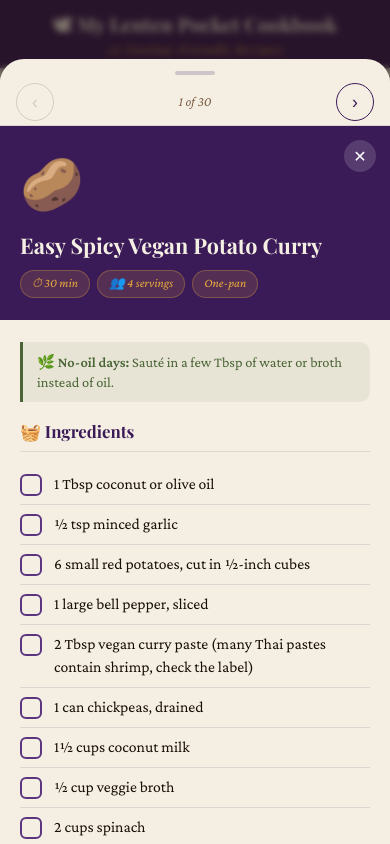
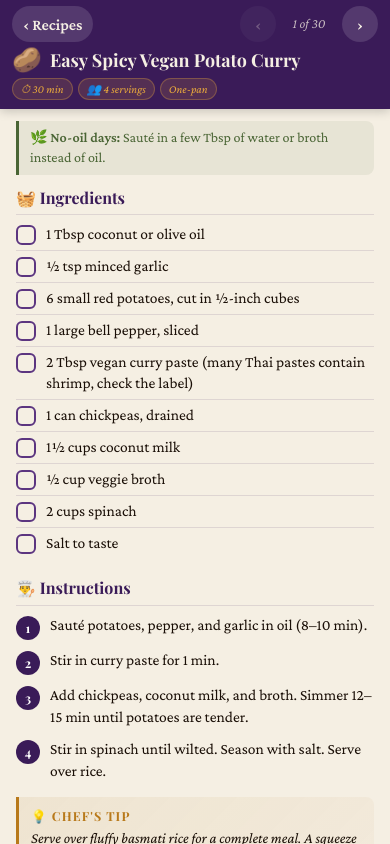
Before and after one commit to BirdsongMT/Lenten-Cookbook, a plain HTML site: page index.html in a window 390 px wide. Both pictures are taken after a click on the element 195 px from the left and 307 px from the top of the page. Drawn offline with nearby package versions, Linux system fonts and the light colour scheme; a web font is replaced by a local one.

Commit message:
Full-screen recipe pages with compact header, denser layout, phone back button support
Co-Authored-By: Claude Opus 5.5 <noreply@anthropic.com>
Claude-Session: https://claude.ai/code/session_01FscznGFMgEC6me5AXhVnEi

```diff
--- a/index.html
+++ b/index.html
@@ -104,60 +104,56 @@
     .empty-emoji{font-size:3rem;display:block;margin-bottom:12px;}
 
     /* ── MODAL */
-    .overlay{position:fixed;inset:0;background:rgba(26,15,7,0.55);z-index:200;opacity:0;pointer-events:none;transition:opacity 0.3s ease;backdrop-filter:blur(3px);}
-    .overlay.open{opacity:1;pointer-events:all;}
-    .sheet{position:fixed;left:0;right:0;bottom:0;max-height:93vh;background:var(--bg);border-radius:24px 24px 0 0;z-index:201;transform:translateY(100%);transition:transform 0.4s cubic-bezier(0.16,1,0.3,1);overflow:hidden;display:flex;flex-direction:column;}
-    .sheet.open{transform:translateY(0);}
-    .drag-handle{width:40px;height:4px;background:rgba(58,27,88,0.2);border-radius:100px;margin:12px auto 0;flex-shrink:0;}
-    .sheet-header{background:var(--purple);padding:18px 20px 22px;flex-shrink:0;position:relative;}
-    .sheet-close{position:absolute;top:14px;right:14px;width:32px;height:32px;border-radius:50%;background:rgba(255,255,255,0.15);border:none;color:white;font-size:1rem;cursor:pointer;display:flex;align-items:center;justify-content:center;transition:background 0.15s;}
-    .sheet-close:hover{background:rgba(255,255,255,0.25);}
-    .sheet-emoji{font-size:3.2rem;display:block;margin-bottom:7px;}
-    .sheet-title{font-family:'Playfair Display',serif;font-size:1.35rem;font-weight:700;color:#F5EFE3;line-height:1.2;margin-bottom:11px;}
-    .sheet-badges{display:flex;gap:7px;flex-wrap:wrap;}
-    .sheet-badge{font-size:0.78rem;color:var(--gold-l);background:rgba(232,168,60,0.15);border:1px solid rgba(232,168,60,0.3);padding:3px 11px;border-radius:100px;font-style:italic;}
-    .sheet-body{overflow-y:auto;padding:22px 20px 32px;flex:1;-webkit-overflow-scrolling:touch;}
+    .sheet{position:fixed;inset:0;background:var(--bg);z-index:201;display:flex;flex-direction:column;transform:translateX(100%);visibility:hidden;transition:transform 0.3s cubic-bezier(0.16,1,0.3,1),visibility 0s linear 0.3s;}
+    .sheet.open{transform:none;visibility:visible;transition:transform 0.3s cubic-bezier(0.16,1,0.3,1),visibility 0s;}
+    .sheet-header{background:var(--purple);padding:calc(6px + env(safe-area-inset-top,0px)) 12px 9px;flex-shrink:0;box-shadow:0 2px 10px rgba(0,0,0,0.2);}
+    .sh-bar{display:flex;align-items:center;justify-content:space-between;gap:8px;}
+    .sh-btn{min-width:36px;height:36px;padding:0 11px;border:none;border-radius:18px;background:rgba(255,255,255,0.13);color:#F5EFE3;font-family:'Crimson Pro',serif;font-size:1rem;font-weight:600;cursor:pointer;display:flex;align-items:center;justify-content:center;}
+    .sh-btn:disabled{opacity:0.3;cursor:default;}
+    .sh-nav{display:flex;align-items:center;gap:6px;}
+    .sh-counter{min-width:54px;text-align:center;font-size:0.85rem;font-style:italic;color:rgba(245,239,227,0.75);}
+    .sh-title-row{display:flex;align-items:center;gap:8px;margin-top:6px;}
+    .sheet-emoji{font-size:1.5rem;line-height:1;flex-shrink:0;}
+    .sheet-title{font-family:'Playfair Display',serif;font-size:1.12rem;font-weight:700;color:#F5EFE3;line-height:1.2;}
+    .sheet-badges{display:flex;gap:5px;flex-wrap:wrap;margin-top:6px;}
+    .sheet-badge{font-size:0.72rem;color:var(--gold-l);background:rgba(232,168,60,0.15);border:1px solid rgba(232,168,60,0.3);padding:1px 8px;border-radius:100px;font-style:italic;}
+    .sheet-body{overflow-y:auto;padding:12px 16px calc(24px + env(safe-area-inset-bottom,0px));flex:1;-webkit-overflow-scrolling:touch;overscroll-behavior:contain;}
 
     /* ── SPECIAL BADGE IN BODY */
-    .special-badge{display:inline-block;background:linear-gradient(135deg,var(--gold),var(--gold-l));color:white;font-size:0.78rem;font-weight:700;padding:5px 14px;border-radius:8px;margin-bottom:18px;letter-spacing:0.03em;}
+    .special-badge{background:linear-gradient(135deg,var(--gold),var(--gold-l));color:white;font-size:0.78rem;font-weight:700;padding:3px 10px;border-radius:6px;margin-bottom:10px;letter-spacing:0.03em;width:fit-content;display:block;}
 
     /* ── WARNING BOX */
-    .warn-box{background:rgba(181,82,42,0.08);border-left:3px solid var(--terra);border-radius:0 10px 10px 0;padding:11px 14px;margin-bottom:16px;font-size:0.9rem;color:var(--terra);font-weight:600;line-height:1.4;}
+    .warn-box{background:rgba(181,82,42,0.08);border-left:3px solid var(--terra);border-radius:0 8px 8px 0;padding:7px 11px;margin-bottom:10px;font-size:0.88rem;color:var(--terra);font-weight:600;line-height:1.4;}
 
     /* ── FUN FACT BOX */
-    .fun-box{background:rgba(58,27,88,0.06);border-left:3px solid var(--purple-l);border-radius:0 10px 10px 0;padding:11px 14px;margin-bottom:16px;font-size:0.9rem;color:var(--purple);font-style:italic;line-height:1.4;}
+    .fun-box{background:rgba(58,27,88,0.06);border-left:3px solid var(--purple-l);border-radius:0 8px 8px 0;padding:7px 11px;margin-bottom:10px;font-size:0.88rem;color:var(--purple);font-style:italic;line-height:1.4;}
 
     /* ── SECTION HEADING */
-    .sec-title{font-family:'Playfair Display',serif;font-size:1.05rem;font-weight:700;color:var(--purple);margin-bottom:13px;padding-bottom:6px;border-bottom:1.5px solid var(--border);}
+    .sec-title{font-family:'Playfair Display',serif;font-size:1rem;font-weight:700;color:var(--purple);margin-bottom:4px;padding-bottom:4px;border-bottom:1.5px solid var(--border);}
 
     /* ── INGREDIENTS */
-    .ing-list{list-style:none;margin-bottom:26px;}
-    .ing-item{display:flex;align-items:flex-start;gap:12px;padding:8px 0;border-bottom:1px solid var(--border);cursor:pointer;transition:background 0.1s;}
+    .ing-list{list-style:none;margin-bottom:16px;}
+    .ing-item{display:flex;align-items:flex-start;gap:10px;padding:5px 0;border-bottom:1px solid var(--border);cursor:pointer;transition:background 0.1s;}
     .ing-item:last-child{border-bottom:none;}
-    .ing-check{width:22px;height:22px;border-radius:6px;border:2px solid var(--purple-l);flex-shrink:0;margin-top:1px;display:flex;align-items:center;justify-content:center;transition:all 0.15s ease;background:transparent;}
+    .ing-check{width:20px;height:20px;border-radius:6px;border:2px solid var(--purple-l);flex-shrink:0;margin-top:1px;display:flex;align-items:center;justify-content:center;transition:all 0.15s ease;background:transparent;}
     .ing-item.checked .ing-check{background:var(--olive);border-color:var(--olive);}
     .ing-item.checked .ing-check::after{content:'✓';color:white;font-size:0.72rem;font-weight:700;}
-    .ing-text{font-size:0.98rem;line-height:1.45;transition:all 0.15s ease;}
+    .ing-text{font-size:0.97rem;line-height:1.35;transition:all 0.15s ease;}
     .ing-item.checked .ing-text{color:var(--muted);text-decoration:line-through;text-decoration-color:rgba(74,101,53,0.4);}
 
     /* ── STEPS */
-    .step-list{list-style:none;margin-bottom:26px;}
-    .step-item{display:flex;gap:13px;margin-bottom:15px;align-items:flex-start;}
-    .step-num{width:27px;height:27px;border-radius:50%;background:var(--purple);color:white;font-size:0.78rem;font-weight:700;flex-shrink:0;display:flex;align-items:center;justify-content:center;margin-top:3px;font-family:'Playfair Display',serif;}
-    .step-text{font-size:0.98rem;line-height:1.6;}
+    .step-list{list-style:none;margin:8px 0 14px;}
+    .step-item{display:flex;gap:10px;margin-bottom:9px;align-items:flex-start;}
+    .step-num{width:24px;height:24px;border-radius:50%;background:var(--purple);color:white;font-size:0.78rem;font-weight:700;flex-shrink:0;display:flex;align-items:center;justify-content:center;margin-top:2px;font-family:'Playfair Display',serif;}
+    .step-text{font-size:0.97rem;line-height:1.45;}
     .step-lbl{font-weight:700;color:var(--purple);}
 
     /* ── TIP BOX */
-    .tip-box{background:linear-gradient(135deg,rgba(184,121,26,0.09),rgba(184,121,26,0.04));border-left:3px solid var(--gold);border-radius:0 12px 12px 0;padding:15px 17px;margin-bottom:20px;}
-    .tip-label{font-family:'Playfair Display',serif;font-size:0.82rem;font-weight:700;color:var(--gold);text-transform:uppercase;letter-spacing:0.09em;margin-bottom:5px;}
-    .tip-text{font-size:0.95rem;color:var(--text);font-style:italic;line-height:1.6;}
+    .tip-box{background:linear-gradient(135deg,rgba(184,121,26,0.09),rgba(184,121,26,0.04));border-left:3px solid var(--gold);border-radius:0 8px 8px 0;padding:9px 12px;margin-bottom:14px;}
+    .tip-label{font-family:'Playfair Display',serif;font-size:0.78rem;font-weight:700;color:var(--gold);text-transform:uppercase;letter-spacing:0.09em;margin-bottom:2px;}
+    .tip-text{font-size:0.93rem;color:var(--text);font-style:italic;line-height:1.45;}
 
-    /* ── RECIPE NAV (swipe between recipes) */
-    .sheet-nav{display:flex;align-items:center;justify-content:space-between;padding:8px 16px 4px;flex-shrink:0;background:var(--bg);border-bottom:1px solid var(--border);}
-    .sheet-nav-btn{width:38px;height:38px;border-radius:50%;border:1.5px solid var(--purple);background:transparent;color:var(--purple);font-size:1.1rem;cursor:pointer;display:flex;align-items:center;justify-content:center;transition:all 0.15s;}
-    .sheet-nav-btn:hover:not(:disabled){background:var(--purple);color:white;}
-    .sheet-nav-btn:disabled{opacity:0.25;cursor:default;border-color:var(--muted);color:var(--muted);}
-    .sheet-nav-counter{font-family:'Crimson Pro',serif;font-size:0.85rem;color:var(--muted);font-style:italic;}
+    /* ── RECIPE SWIPE ANIMATION */
     .sheet-content-wrap{transition:opacity 0.18s ease, transform 0.18s ease;}
     .sheet-content-wrap.slide-left{opacity:0;transform:translateX(-30px);}
     .sheet-content-wrap.slide-right{opacity:0;transform:translateX(30px);}
@@ -181,7 +177,7 @@
     /* ── FASTING (OIL) */
     .fast-note{margin:0 16px 10px;padding:7px 12px;font-size:0.85rem;line-height:1.35;color:var(--olive);background:rgba(74,101,53,0.08);border-radius:10px;}
     .card-oil{font-size:0.72rem;font-weight:700;color:var(--olive);background:rgba(74,101,53,0.1);padding:2px 8px;border-radius:100px;}
-    .oil-box{background:rgba(74,101,53,0.08);border-left:3px solid var(--olive);border-radius:0 10px 10px 0;padding:10px 14px;margin-bottom:16px;font-size:0.9rem;color:var(--olive);line-height:1.4;}
+    .oil-box{background:rgba(74,101,53,0.08);border-left:3px solid var(--olive);border-radius:0 8px 8px 0;padding:7px 11px;margin-bottom:10px;font-size:0.88rem;color:var(--olive);line-height:1.4;}
     .oil-box b{font-weight:700;}
 
     /* Divider line */
@@ -197,19 +193,20 @@
 
 <main class="main" id="mainContent"></main>
 
-<div class="overlay" id="overlay" onclick="closeModal()"></div>
-<div class="sheet" id="sheet">
-  <div class="drag-handle"></div>
-  <div class="sheet-nav" id="sheetNav" style="display:none;">
-    <button class="sheet-nav-btn" id="navPrev" onclick="navigateRecipe(-1)" aria-label="Previous recipe">‹</button>
-    <span class="sheet-nav-counter" id="navCounter"></span>
-    <button class="sheet-nav-btn" id="navNext" onclick="navigateRecipe(1)" aria-label="Next recipe">›</button>
-  </div>
+<div class="sheet" id="sheet" role="dialog" aria-modal="true" aria-labelledby="sTitle">
   <div class="sheet-header">
-    <button class="sheet-close" onclick="closeModal()" aria-label="Close recipe">✕</button>
-    <span class="sheet-emoji" id="sEmoji"></span>
-    <h2 class="sheet-title" id="sTitle"></h2>
-    <div class="sheet-badges" id="sBadges"></div>
+    <div class="sh-bar">
+      <button class="sh-btn" onclick="closeModal()" aria-label="Back to recipes">‹ Recipes</button>
+      <div class="sh-nav" id="sheetNav">
+        <button class="sh-btn" id="navPrev" onclick="navigateRecipe(-1)" aria-label="Previous recipe">‹</button>
+        <span class="sh-counter" id="navCounter"></span>
+        <button class="sh-btn" id="navNext" onclick="navigateRecipe(1)" aria-label="Next recipe">›</button>
+      </div>
+    </div>
+    <div class="sh-info" id="sInfo">
+      <div class="sh-title-row"><span class="sheet-emoji" id="sEmoji"></span><h2 class="sheet-title" id="sTitle"></h2></div>
+      <div class="sheet-badges" id="sBadges"></div>
+    </div>
   </div>
   <div class="sheet-body" id="sBody"></div>
 </div>
@@ -680,7 +677,7 @@ function openRecipe(id) {
 
   let body = '';
 
-  if (r.specialBadge) body += `<div class="special-badge">✨ ${r.specialBadge}</div><br>`;
+  if (r.specialBadge) body += `<div class="special-badge">✨ ${r.specialBadge}</div>`;
   if (r.warning) body += `<div class="warn-box">⚠️ ${r.warning}</div>`;
   if (r.funFact) body += `<div class="fun-box">${r.funFact}</div>`;
 
@@ -738,10 +735,26 @@ function openRecipe(id) {
   // Scroll sheet to top
   document.getElementById('sBody').scrollTop = 0;
 
-  document.getElementById('overlay').classList.add('open');
-  document.getElementById('sheet').classList.add('open');
+  showSheet();
+}
+
+// ── FULL-PAGE RECIPE + PHONE BACK BUTTON ──
+// Opening a recipe adds a history step, so the phone's back button/gesture
+// returns to the list instead of leaving the app.
+let historyPushed = false;
+function showSheet() {
+  const sheet = document.getElementById('sheet');
+  if (!sheet.classList.contains('open')) {
+    try { history.pushState({ recipe: true }, ''); historyPushed = true; } catch (e) { historyPushed = false; }
+  }
+  sheet.classList.add('open');
   document.body.style.overflow = 'hidden';
 }
+function hideSheet() {
+  document.getElementById('sheet').classList.remove('open');
+  document.body.style.overflow = '';
+}
+window.addEventListener('popstate', () => { historyPushed = false; hideSheet(); });
 
 // ── TOGGLE INGREDIENT ─────────────────────
 function toggleIng(e, recipeId, idx) {
@@ -757,9 +770,9 @@ function toggleIng(e, recipeId, idx) {
 
 // ── CLOSE MODAL ───────────────────────────
 function closeModal() {
-  document.getElementById('overlay').classList.remove('open');
-  document.getElementById('sheet').classList.remove('open');
-  document.body.style.overflow = '';
+  if (!document.getElementById('sheet').classList.contains('open')) return;
+  if (historyPushed) history.back(); // popstate hides the page
+  else hideSheet();
 }
 
 // ── NAVIGATE BETWEEN RECIPES ──────────────
@@ -770,7 +783,7 @@ function navigateRecipe(direction) {
   navBusy = true;
 
   const sheet = document.getElementById('sheet');
-  const header = sheet.querySelector('.sheet-header');
+  const header = document.getElementById('sInfo');
   const body = document.getElementById('sBody');
 
   // Slide-out animation
@@ -799,19 +812,16 @@ function navigateRecipe(direction) {
 
 // ── SWIPE DETECTION ───────────────────────
 // Left/right anywhere on the sheet = prev/next recipe.
-// Down on the handle, nav bar or purple header = close.
 (function() {
   const sheet = document.getElementById('sheet');
   let touchStartX = 0;
   let touchStartY = 0;
   let isSwiping = false;
-  let fromTop = false;
 
   sheet.addEventListener('touchstart', function(e) {
     touchStartX = e.changedTouches[0].clientX;
     touchStartY = e.changedTouches[0].clientY;
     isSwiping = false;
-    fromTop = !!e.target.closest('.drag-handle, .sheet-nav, .sheet-header');
   }, { passive: true });
 
   sheet.addEventListener('touchmove', function(e) {
@@ -826,11 +836,7 @@ function navigateRecipe(direction) {
 
   sheet.addEventListener('touchend', function(e) {
     const dx = e.changedTouches[0].clientX - touchStartX;
-    const dy = e.changedTouches[0].clientY - touchStartY;
-    if (!isSwiping) {
-      if (fromTop && dy > 80 && Math.abs(dy) > Math.abs(dx) * 1.5) closeModal();
-      return;
-    }
+    if (!isSwiping) return;
     if (dx > 50) {
       navigateRecipe(-1); // swipe right = previous
     } else if (dx < -50) {
--- a/sw.js
+++ b/sw.js
@@ -2,7 +2,7 @@
 // Pages: try the network first so updates show up right away,
 // fall back to the saved copy when there's no signal.
 // Icons and fonts: use the saved copy first (they rarely change).
-const CACHE = 'lenten-cookbook-v4';
+const CACHE = 'lenten-cookbook-v5';
 const CORE = [
   './',
   './index.html',
```
